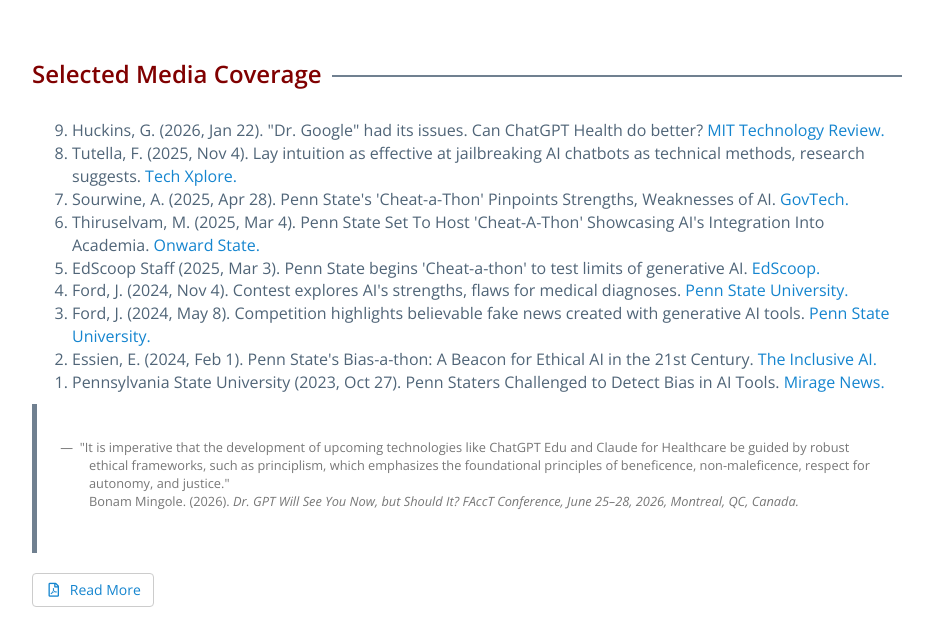
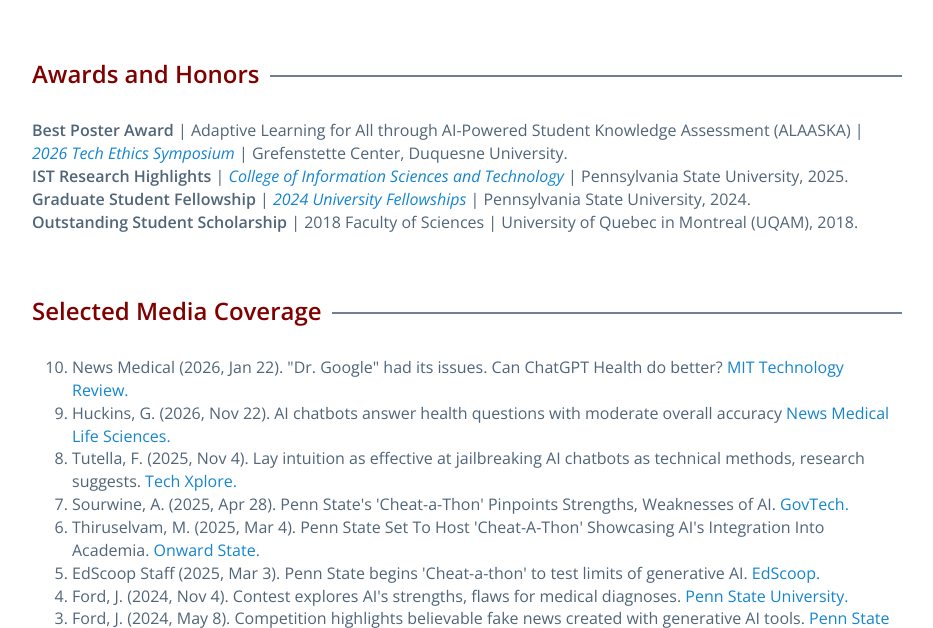
Before and after one commit to Bonam-M/bonam-M.github.io, a plain HTML site: page research.html in a window 1280 px wide. Shown: the part 1211-1839 px from the top of the page, without its empty margins (173-1106 px from the left). Drawn offline with nearby package versions, Linux system fonts and the light colour scheme; some icons are missing.

Commit message:
Update research.html

```diff
--- a/research.html
+++ b/research.html
@@ -80,7 +80,7 @@
           <li><strong>Deep Reinforcement Learning (DRL)</strong>&mdash;uses neural networks to help agents make optimal decisions in complex environments using trial and error.</li>
         </ul>
 
-        <!-- Publication -->
+        <!-- Publications -->
         <h3 class="push-down-4"><span>Selected Publications</span></h3>
         <!-- <ul class="publications"> template text </ul> -->
          <ol class="push-down-2" reversed>
@@ -98,12 +98,23 @@
           <li>Mingole B. (2020). <em><a href="http://www.archipel.uqam.ca/15103/">Analysis and Co-creation of an AI assistant in the financial industry.</a></em> Archipel UQAM.</li>
         </ol>
 
+        <!-- Awards and Honors -->
+        <h3 class="push-down-4"><span>Awards and Honors</span></h3>
+        <!-- <ul class="publications"> template text </ul> -->
+        <ul class="push-down-1 list-unstyled">
+          <li><strong>Best Poster Award</strong> | Adaptive Learning for All through AI-Powered Student Knowledge Assessment (ALAASKA) | <em><a href="https://www.duq.edu/research/centers-and-institutes/grefenstette-center/grefenstette-symposium.php">2026 Tech Ethics Symposium</a></em> | Grefenstette Center, Duquesne University.</li>
+          <li><strong>IST Research Highlights</strong> | <em><a href="https://ist.psu.edu/iconnect/summer-2025/with-a-phd-from-ist-i-can">College of Information Sciences and Technology</a></em> | Pennsylvania State University, 2025.</li>
+          <li><strong>Graduate Student Fellowship</strong> | <em><a href="https://news.engr.psu.edu/2024/grad-university-fellowships-2024.aspx">2024 University Fellowships</a></em> | Pennsylvania State University, 2024.</li>
+          <li><strong>Outstanding Student Scholarship</strong> | 2018 Faculty of Sciences | University of Quebec in Montreal (UQAM), 2018.</li>
+        </ul>
+
         <p>    </p>
 
          <!-- Selected Media Coverage -->
         <h3 class="push-down-4"><span>Selected Media Coverage</span></h3>
         <ol class="push-down-1" reversed>
-          <li>Huckins, G. (2026, Jan 22). "Dr. Google" had its issues. Can ChatGPT Health do better? <a href="https://www.technologyreview.com/2026/01/22/1131692/dr-google-had-its-issues-can-chatgpt-health-do-better/">MIT Technology Review.</a></li>
+          <li>News Medical (2026, Jan 22). "Dr. Google" had its issues. Can ChatGPT Health do better? <a href="https://www.technologyreview.com/2026/01/22/1131692/dr-google-had-its-issues-can-chatgpt-health-do-better/">MIT Technology Review.</a></li>
+          <li>Huckins, G. (2026, Nov 22). AI chatbots answer health questions with moderate overall accuracy <a href="https://www.news-medical.net/news/20260528/AI-chatbots-answer-health-questions-with-moderate-overall-accuracy.aspx">News Medical Life Sciences.</a></li>
           <li>Tutella, F. (2025, Nov 4). Lay intuition as effective at jailbreaking AI chatbots as technical methods, research suggests. <a href="https://techxplore.com/news/2025-11-lay-intuition-effective-jailbreaking-ai.html">Tech Xplore.</a></li>
           <li>Sourwine, A. (2025, Apr 28). Penn State's 'Cheat-a-Thon' Pinpoints Strengths, Weaknesses of AI. <a href="https://www.govtech.com/education/higher-ed/penn-states-cheat-a-thon-pinpoints-strengths-weaknesses-of-ai">GovTech.</a></li>
           <li>Thiruselvam, M. (2025, Mar 4). Penn State Set To Host 'Cheat-A-Thon' Showcasing AI's Integration Into Academia. <a href="https://www.onwardstate.com/2025/03/04/penn-state-set-to-host-cheat-a-thon-showcasing-ais-integration-into-academia/">Onward State.</a></li>
```
